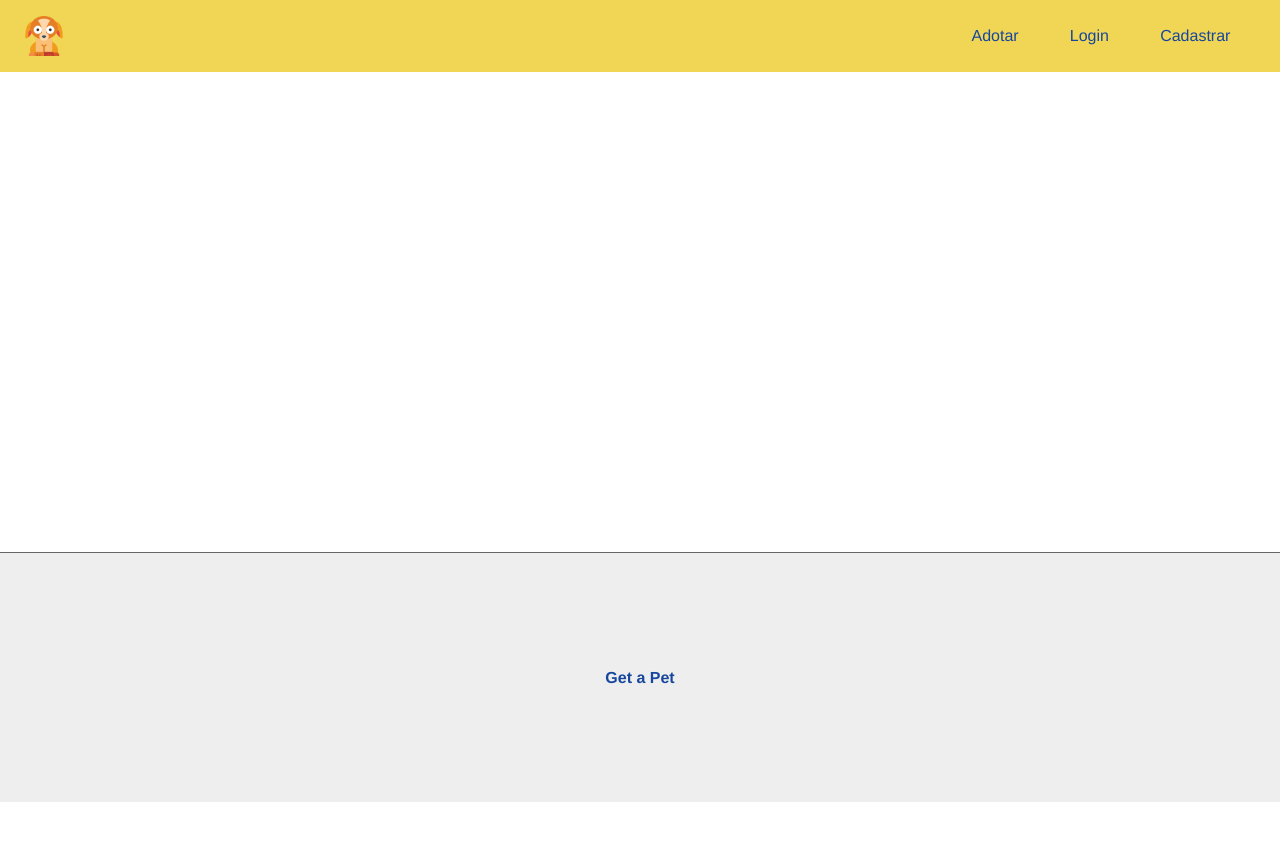
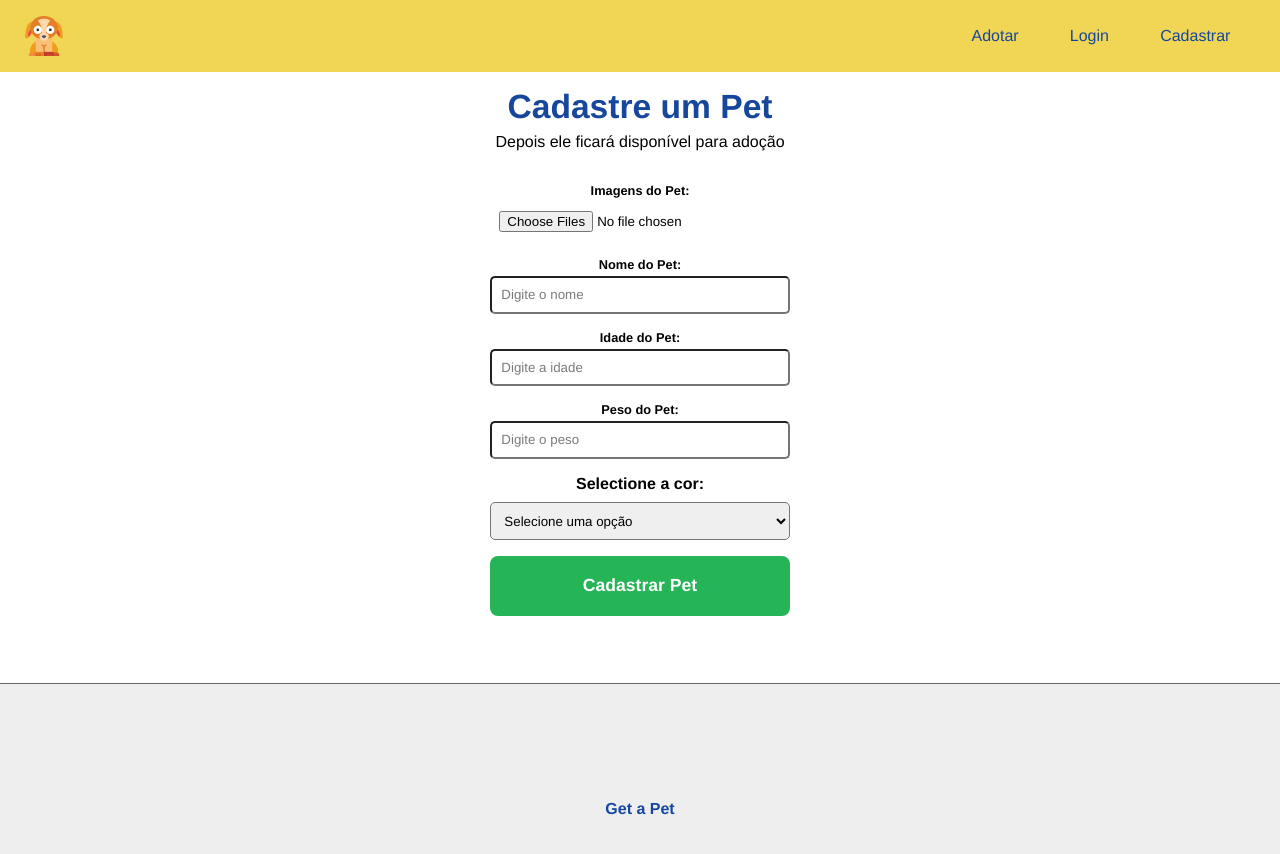
Before and after one commit to BRMicael/Get-a-Pet, a React (Create React App) app in the folder frontend/: page /pet/add in a window 1280 px wide. Shown: the top 854 px of the page. Before the commit the page ends 802 px from the top, so only its background shows below. Built offline with nearby package versions, Linux system fonts and the light colour scheme.

Commit message:
form to register pets completed

```diff
--- a/frontend/src/App.js
+++ b/frontend/src/App.js
@@ -11,6 +11,8 @@ import Login from "./components/pages/Auth/Login";
 import Register from "./components/pages/Auth/Register";
 import Home from "./components/pages/Home";
 import Profile from "./components/pages/User/Profile"
+import MyPets from "./components/pages/Pets/MyPets";
+import AddPet from "./components/pages/Pets/AddPet";
 
 //context
 import { UserProvider } from "./context/UserContext";
@@ -28,6 +30,9 @@ function App() {
             <Route path="/register" element={<Register />} />
             <Route path="/user/profile" element={<Profile />} />
             <Route path="/" element={<Home />} />
+            <Route path="/pet/mypets" element={<MyPets />} />
+            <Route path="/pet/add" element={<AddPet />} />
+
           </Routes>
         </Container>
         <Footer />
--- a/frontend/src/components/form/Form.module.css
+++ b/frontend/src/components/form/Form.module.css
@@ -30,3 +30,15 @@
     color: #16479d;
     font-weight: bold;
 }
+
+.preview_pet_images {
+    display: flex;
+    justify-content: center;
+    margin: 1em;
+}
+
+.preview_pet_images img {
+    width: 100px;
+    height: 100px;
+    margin-left: 1em;
+}
--- /dev/null
+++ b/frontend/src/components/form/PetForm.js
@@ -0,0 +1,91 @@
+import React, {useState} from 'react'
+
+import formStyles from './Form.module.css';
+import Input from './Input';
+import Select from './Select';
+
+
+export default function PetForm({handleSubmit, petData, btnText}) {
+    const [pet, setPet] = useState(petData || {})
+    const [preview, setPreview] = useState([])
+    const colors = ['Branco', 'Preto', 'Cinza', 'Caramelo', 'Mesclado']
+
+    function onFileChange(e) {
+      setPreview(Array.from(e.target.files))
+      setPet({...pet, images: [...e.target.files]})
+    }
+    function handleChange(e) {
+      setPet({...pet, [e.target.name]: e.target.value})
+    }
+    function handleColor(e) {
+      setPet({...pet, color:e.target.options[e.target.selectedIndex].text})
+    }
+
+    function submit(e){
+      e.preventDefault()
+      //console.log(pet)
+      handleSubmit(pet)
+    }
+
+  return (
+    <form onSubmit={submit} className={formStyles.form_container}>
+        <div className={formStyles.preview_pet_images}>
+          {preview.length > 0
+            ? preview.map((image, index) => (
+              <img
+                src={URL.createObjectURL(image)}
+                alt={pet.name}
+                key={`${pet.name}+${index}`}
+              />
+            ))
+            : pet.images && preview.map((image, index) => (
+              <img
+                src={`${process.env.REACT_APP_API}/images/pets/${image}`}
+                alt={pet.name}
+                key={`${pet.name}+${index}`}
+              />
+            ))
+          }
+        </div>
+        <Input
+            text="Imagens do Pet"
+            type="file"
+            name="images"
+            handleOnChange={onFileChange}
+            multiple={true}
+        />
+        <Input
+          text="Nome do Pet"
+          type="text"
+          name="name"
+          placeholder="Digite o nome"
+          handleOnChange={handleChange}
+          value={pet.name || ''}
+        />
+        <Input
+          text="Idade do Pet"
+          type="text"
+          name="age"
+          placeholder="Digite a idade"
+          handleOnChange={handleChange}
+          value={pet.age || ''}
+        />
+        <Input
+          text="Peso do Pet"
+          type="number"
+          name="weight"
+          placeholder="Digite o peso"
+          handleOnChange={handleChange}
+          value={pet.weight || ''}
+        />
+        <Select
+          name="color"
+          text="Selectione a cor"
+          options={colors}
+          handleOnChange={handleColor}
+          value={pet.color || ''}
+        />
+        <input type="submit" value={btnText} />
+    </form>
+  )
+}
--- /dev/null
+++ b/frontend/src/components/form/Select.js
@@ -0,0 +1,18 @@
+import React from 'react'
+import styles from './Select.module.css';
+
+export default function Select({text, name, options, handleOnChange, value}) {
+  return (
+    <div className={styles.form_control}>
+        <label htmlFor={name}>{text}:</label>
+        <select name={name} id={name} onChange={handleOnChange} value={value || ''}>
+            <option>Selecione uma opção</option>
+            {options.map((option) => (
+                <option value={option} key={option}>
+                    {option}
+                </option>
+            ))}
+        </select>
+    </div>
+  )
+}
--- /dev/null
+++ b/frontend/src/components/form/Select.module.css
@@ -0,0 +1,16 @@
+.form_control{
+    display: flex;
+    flex-direction: column;
+    margin-bottom: 1em;
+}
+
+.form_control label{
+    margin-bottom: .6em;
+    font-weight: bold;
+}
+
+.form_control select{
+    padding: .7em;
+    bottom: 1px solid #777;
+    border-radius: 5px;
+}
--- a/frontend/src/components/layout/Navbar.js
+++ b/frontend/src/components/layout/Navbar.js
@@ -19,6 +19,9 @@ export default function Navbar() {
         </li>
         {authenticated ? (
           <>
+          <li>
+            <Link to="/pet/mypets">Meus pets</Link>
+          </li>
           <li onClick={logout}>
             <Link to="/">Sair</Link>
           </li>
--- /dev/null
+++ b/frontend/src/components/pages/Pets/AddPet.js
@@ -0,0 +1,62 @@
+import React from 'react'
+import styles from './AddPet.module.css';
+import api from '../../../utils/api';
+import {useState} from 'react';
+import { useNavigate } from 'react-router-dom';
+
+import useFlashMessage from '../../../hooks/useFlashMessage';
+import PetForm from '../../form/PetForm';
+
+function AddPet() {
+  const [token] = useState(localStorage.getItem("token" || ''))
+  const {setFlashMessage} = useFlashMessage()
+  const navigate = useNavigate()
+
+  async function registerPet(pet){
+    let msgType = 'success'
+    const formData = new FormData
+
+    await Object.keys(pet).forEach((key) => {
+      if(key === 'images'){
+        for(let i = 0; i < pet[key].length; i++) {
+          formData.append('images', pet[key][i])
+        }
+      } else {
+        formData.append(key, pet[key])
+      }
+    })
+
+    const data = await api.post('pets/create', formData, {
+
+        Authorization: `Bearer ${JSON.parse(token)}`,
+        'Content-Type': 'multipart/form-data'
+
+    })
+    .then((response) => {
+      return response.data;
+    })
+    .catch((err) => {
+      msgType = 'error'
+      return err.response.data
+    })
+
+    setFlashMessage(data.message, msgType)
+    if(msgType !== 'error'){
+      navigate('/pets/mypets')
+    }
+
+  }
+
+
+  return (
+    <div className={styles.addpet_header}>
+        <div>
+            <h1>Cadastre um Pet</h1>
+            <p>Depois ele ficará disponível para adoção</p>
+        </div>
+        <PetForm handleSubmit={registerPet} btnText="Cadastrar Pet" />
+    </div>
+  )
+}
+
+export default AddPet
--- /dev/null
+++ b/frontend/src/components/pages/Pets/AddPet.module.css
@@ -0,0 +1,8 @@
+.addpet_header {
+    text-align: center;
+    margin-bottom: 1.2em;
+}
+
+.addpet_header h1 {
+    margin-bottom: 0.2em;
+}
--- /dev/null
+++ b/frontend/src/components/pages/Pets/MyPets.js
@@ -0,0 +1,19 @@
+import React, {useState, useEffect} from 'react'
+import { Link } from 'react-router-dom'
+
+export default function MyPets() {
+  const [pets, setPets] = useState([])
+
+    return (
+    <div>
+        <div>
+            <h1>MyPets</h1>
+            <Link to="/pet/add">Cadastrar Pet</Link>
+        </div>
+        <div>
+            {pets.length > 0 && <p>Meus pets cadastrados</p>}
+            {pets.length === 0 && <p>Não há pets cadastrados</p>}
+        </div>
+    </div>
+  )
+}
```
